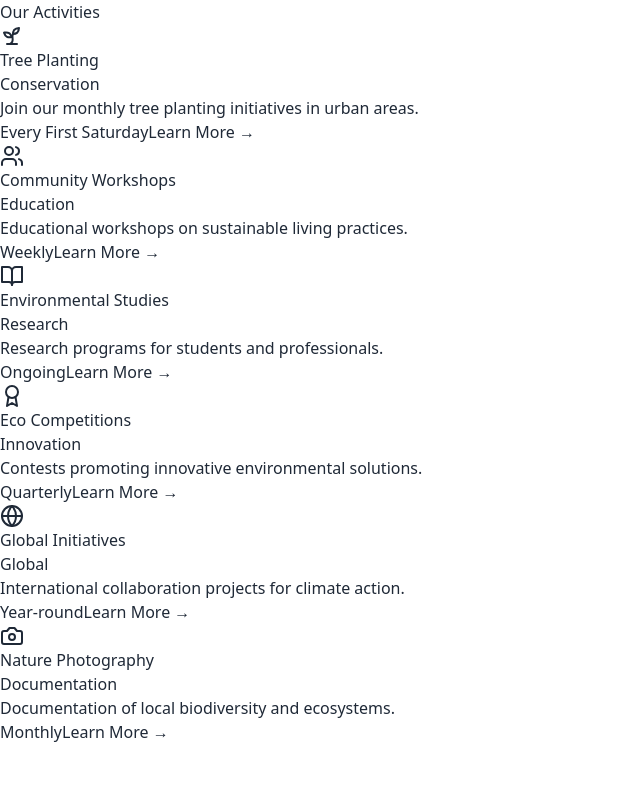
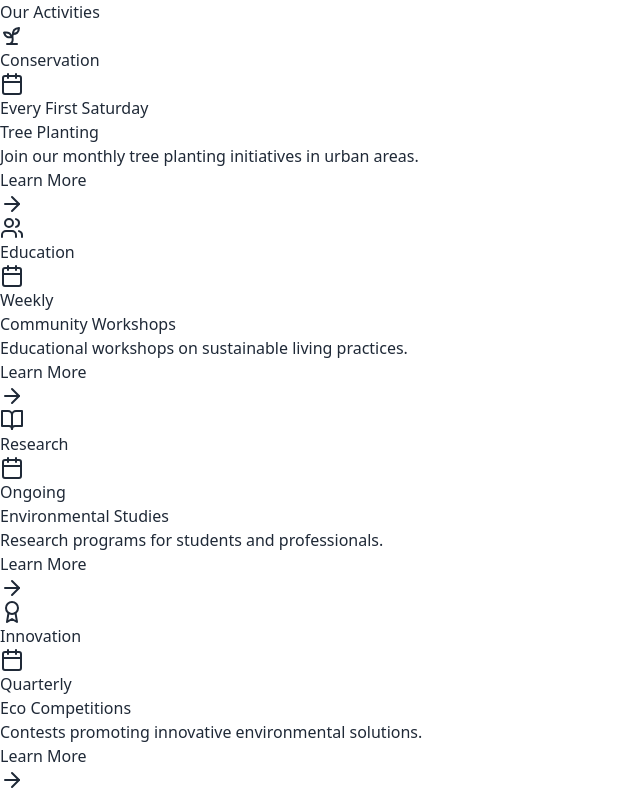
Before and after one commit to FARIDELSAYED7/GreenAur24, a React (Vite) app: page /activities in a window 1280 px wide. Shown: the top 791 px of the page, without its empty margins (0-640 px from the left). Built offline with nearby package versions, Linux system fonts and the light colour scheme.

Commit message:
edit activites

```diff
--- a/src/components/ActivityCard.tsx
+++ b/src/components/ActivityCard.tsx
@@ -1,8 +1,8 @@
-import React from 'react';
+import React, { useState } from 'react';
 import { motion } from 'framer-motion';
 import type { Activity } from '../types/activity';
-import Button from './ui/Button';
-import IconWrapper from './ui/IconWrapper';
+import { Calendar, ArrowRight } from 'lucide-react';
+import ComingSoonModal from './ui/ComingSoonModal';
 
 interface ActivityCardProps {
   activity: Activity;
@@ -10,32 +10,57 @@ interface ActivityCardProps {
 }
 
 const ActivityCard: React.FC<ActivityCardProps> = ({ activity, index }) => {
+  const [isModalOpen, setIsModalOpen] = useState(false);
   const { icon: Icon } = activity;
 
   return (
+    <>
+      <ComingSoonModal isOpen={isModalOpen} onClose={() => setIsModalOpen(false)} />
       <motion.div
         initial={{ opacity: 0, y: 20 }}
-      animate={{ opacity: 1, y: 0 }}
+        whileInView={{ opacity: 1, y: 0 }}
+        viewport={{ once: true }}
         transition={{ delay: index * 0.1 }}
-      className="bg-white rounded-xl shadow-lg p-6 hover:shadow-xl transition-shadow"
+        className="group bg-white rounded-2xl shadow-md hover:shadow-xl transition-all duration-300 overflow-hidden"
       >
-      <div className="flex items-center mb-4">
-        <IconWrapper className="mr-4">
-          <Icon className="w-6 h-6 text-green-600" />
-        </IconWrapper>
-        <div>
-          <h3 className="text-xl font-semibold">{activity.title}</h3>
-          <span className="text-sm text-green-600">{activity.category}</span>
+        <div className="relative overflow-hidden">
+          <div className="absolute inset-0 bg-gradient-to-br from-green-600/20 to-emerald-600/20 group-hover:opacity-0 transition-opacity duration-300" />
+          <div className="h-48 p-6 flex items-center justify-center bg-gradient-to-br from-green-50 to-emerald-50">
+            <Icon className="w-20 h-20 text-green-600 group-hover:scale-110 transition-transform duration-300" />
           </div>
         </div>
-      <p className="text-gray-600 mb-4">{activity.description}</p>
-      <div className="flex justify-between items-center">
-        <span className="text-sm text-gray-500">{activity.date}</span>
-        <Button variant="primary">
-          Learn More →
-        </Button>
+
+        <div className="p-6">
+          <div className="flex items-center justify-between mb-3">
+            <span className="px-3 py-1 text-sm font-medium text-green-600 bg-green-50 rounded-full">
+              {activity.category}
+            </span>
+            <div className="flex items-center text-gray-500 text-sm">
+              <Calendar className="w-4 h-4 mr-1" />
+              {activity.date}
+            </div>
+          </div>
+
+          <h3 className="text-xl font-bold mb-3 group-hover:text-green-600 transition-colors">
+            {activity.title}
+          </h3>
+
+          <p className="text-gray-600 mb-6 line-clamp-3">
+            {activity.description}
+          </p>
+
+          <motion.button
+            whileHover={{ x: 5 }}
+            whileTap={{ scale: 0.95 }}
+            onClick={() => setIsModalOpen(true)}
+            className="flex items-center text-green-600 font-semibold group/btn"
+          >
+            Learn More
+            <ArrowRight className="w-4 h-4 ml-1 group-hover/btn:translate-x-1 transition-transform" />
+          </motion.button>
         </div>
       </motion.div>
+    </>
   );
 };
 
```
Also changed, not shown: src/pages/Activities.tsx (+89 -10 lines). Lines whose indentation alone changed are shown as unchanged.
